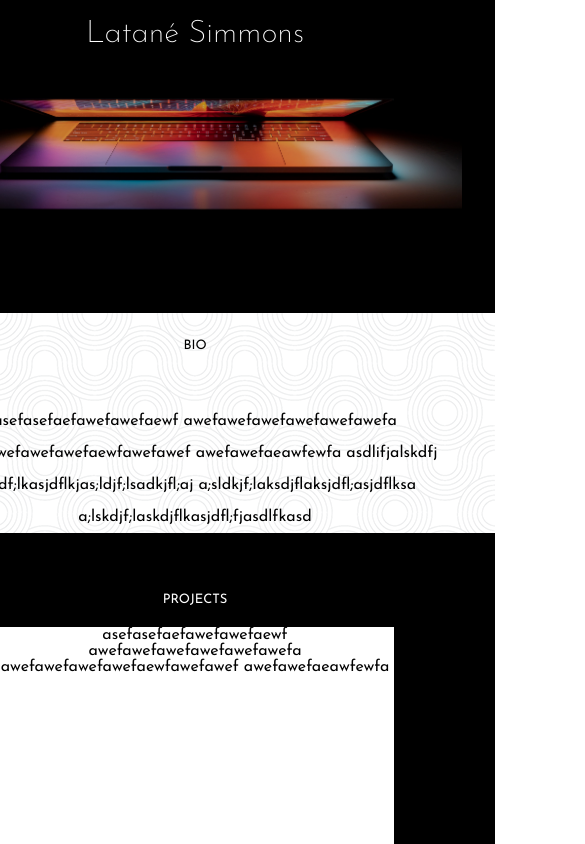
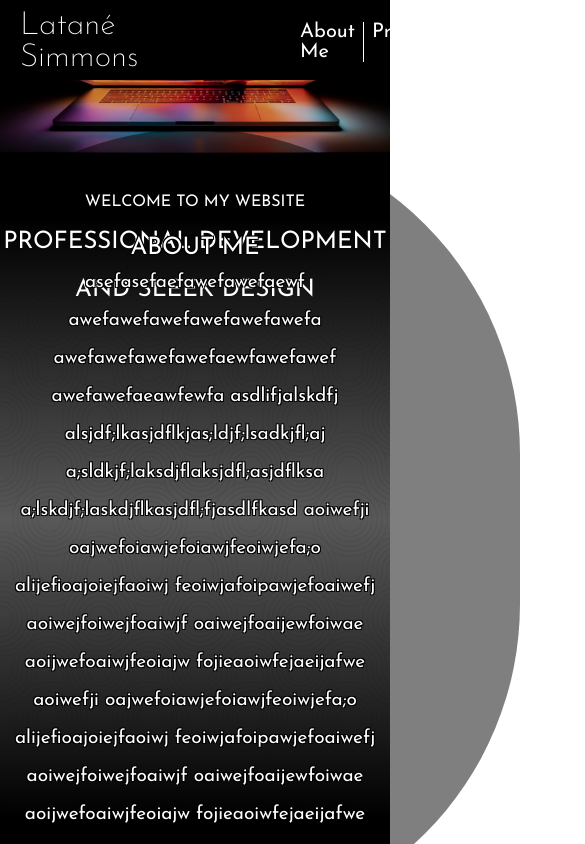
Before and after one commit to Latane-dev/Latane-dev.github.io, a plain HTML site: page index.html in a window 390 px wide. Shown: the top 844 px of the page, 585 px wide, since content can reach past the window. Drawn offline with Linux system fonts and the light colour scheme.

Commit message:
Add files via upload

```diff
--- a/index.css
+++ b/index.css
@@ -31,21 +31,22 @@ header {
 }
 
 .logowrap {
-    width: 20%;
     display: flex;
     justify-content: center;
 }
 
 #logo {
-    margin-left: 20px;
     height: 60px;
     width: 70px;
 }
 
 .header-banner h1 {
+    margin-left: 20px;
     color: #fff;
     font-size: 32px;
     font-weight: 200;
+    width: 20%;
+    text-align: center;
 }
 
 nav {
@@ -73,7 +74,6 @@ nav a:not(:last-child) {
 main {
     display: flex;
     flex-direction: column;
-    align-items: center;
     background-color: #000;
 }
 
@@ -99,54 +99,75 @@ main {
     text-transform: uppercase;
 }
 
-.mobile-slogan {
-    display: none;
-}
-
 #bio {
-    display: flex;
-    justify-content: center;
     background-color: #fff;
     background-image: url("./Images/repeated-square.webp");
 }
 
+.gradient {
+    display: flex;
+    justify-content: center;
+    align-items: center;
+    background: linear-gradient(#000, transparent, #000);
+    height: 600px;
+}
+
 .biowrapper {
+    display: flex;
+    flex-direction: column;
+    justify-content: center;
+    align-items: center;
     width: 600px;
     line-height: 2;
-    display: flex;
-    flex-direction: column;
-    align-items: center;
     text-align: center;
     margin-top: 20px;
+
+}
+
+.background-bio {
+    background-color: #000;
+    opacity: 0.3;
+    height: 70%;
+    width: 100%;
+    position: absolute;
+}
+
+.background-highlight {
+    width: 650px;
+    height: 800px;
+    border-radius: 900px;
+    background-color: #000;
+    opacity: 0.5;
+    position: absolute;
 }
 
 .biowrapper p {
+    text-align: center;
+    font-size: 19px;
     border-radius: 40px;
-}
-
-.bio-pic {
-    width: 300px;
-    height: 300px;
-    border-radius: 80px;
-    margin-right: 30px;
+    z-index: 2;
+    color: #fff;
+    text-shadow: -1px -1px 0 #000, 1px -1px 0 #000, -1px 1px 0 #000, 1px 1px 0 #000;
 }
 
 .bio-header {
+    color: #fff;
     height: 40px;
-    width: 80px;
     border-radius: 40px;
+    z-index: 2;
+    text-shadow: -1px -1px 0 #000, 1px -1px 0 #000, -1px 1px 0 #000, 1px 1px 0 #000;
 }
 
 h3 {
     text-align: center;
     padding-bottom: 20px;
-    font-size: 20px;
+    font-size: 24px;
 }
 
 
 .project-header {
     color: #fff;
-    margin-top: 60px;
+    margin-top: 400px;
     background-color: #000;
 }
 .projectwrapper {
@@ -172,7 +193,6 @@ footer {
     justify-content: center;
     align-items: center;
     border-top: 1px solid black;
-    overflow: hidden;
 
 }
 
@@ -186,109 +206,3 @@ footer {
     height: 60px;
     width: 70px;
 }
-
-
-@media only screen and (max-width: 600px) {
-    * {
-        max-width: 600px !important;
-    }
-
-    body {
-      display: flex !important;
-      flex-direction: column !important;
-      align-items: center !important;
-    }
-
-    header {
-        height: 60px;
-        max-width: 600px !important;
-        display: flex !important;
-        justify-content: center !important;
-        text-align: center !important;
-        justify-self: center !important;
-    }
-
-    .header-banner {
-        justify-content: center;
-        max-width: 600px !important;
-    }
-
-    .header-banner h1 {
-        font-size: 8vw;
-    }
-
-    .logowrap {
-        display: none !important;
-    }
-
-    nav {
-        display: none !important;
-    }
-
-    main {
-        max-width: 600px !important;
-        justify-content: center !important;
-    }
-
-    .mission-container {
-        max-width: 600px !important;
-        max-height: 450px !important;
-    }
-
-    #mission {
-        max-width: 600px;
-        max-height: 300px;
-    }
-
-    .mission-banner {
-        display: none !important;
-    }
-
-    .mobile-slogan {
-        display: block !important;
-        text-align: center;
-    }
-
-    h3 {
-        font-size: 13px !important;
-        padding-bottom: 0 !important;
-    }
-
-    #bio {
-        max-width: 600px !important;
-    }
-    .bio-pic {
-        display: none !important;
-    }
-
-    .bio-header {
-        font-size: 13px !important;
-    }
-
-    .projectwrapper {
-        flex-direction: column !important;
-        align-items: center !important;
-    }
-
-    .project-box {
-        margin-right: none;
-        margin-left: none;
-    }
-
-    footer {
-        max-width: 600px !important;
-        border: none !important;
-    }
-
-    .contact {
-        margin: 0;
-    }
-
-    .contact img {
-        display: none !important;
-    }
-
-    .phone {
-        display: none !important;
-    }
-  }
--- a/index.html
+++ b/index.html
@@ -15,12 +15,12 @@
 <body>
     <header>
         <div class="header-banner">
+            <h1>Latané Simmons</h1>
             <div class="logowrap">
-                <img src="./Images/logo.png" id="logo">
+                <div id="logo"></div>
             </div>
-            <h1>Latané Simmons</h1>
             <nav>
-                <a href="" class="nav-link"><h2>Bio</h2></a>
+                <a href="" class="nav-link"><h2>About Me</h2></a>
                 <a href="" class="nav-link"><h2>Projects</h2></a>
                 <a href="" class="nav-link"><h2>Contact</h2></a>
             </nav>
@@ -35,13 +35,13 @@
                 <h3>Professional development and sleek design</h3>
             </div>
         </div>
-        <h3 class="mobile-slogan">Professional development and sleek design</h3>
 
         <section id="bio">
-            <img src="./Images/standinprofilepic.webp" class="bio-pic">
+            <div class="gradient">
                 <div class="biowrapper">
-                <h3 class="bio-header">BIO</h3>
-                <br>
+                    <div class="background-bio"></div>
+                    <div class="background-highlight"></div>
+                    <h3 class="bio-header">ABOUT ME</h3>
                     <p>asefasefaefawefawefaewf
                         awefawefawefawefawefawefa
                         awefawefawefawefaewfawefawef
@@ -49,7 +49,16 @@
                         alsjdf;lkasjdflkjas;ldjf;lsadkjfl;aj
                         a;sldkjf;laksdjflaksjdfl;asjdflksa
                         a;lskdjf;laskdjflkasjdfl;fjasdlfkasd
+                        aoiwefji oajwefoiawjefoiawjfeoiwjefa;o
+                        alijefioajoiejfaoiwj feoiwjafoipawjefoaiwefj
+                        aoiwejfoiwejfoaiwjf oaiwejfoaijewfoiwae
+                        aoijwefoaiwjfeoiajw fojieaoiwfejaeijafwe
+                        aoiwefji oajwefoiawjefoiawjfeoiwjefa;o
+                        alijefioajoiejfaoiwj feoiwjafoipawjefoaiwefj
+                        aoiwejfoiwejfoaiwjf oaiwejfoaijewfoiwae
+                        aoijwefoaiwjfeoiajw fojieaoiwfejaeijafwe
                     </p>
+                </div>
             </div>
         </section>
 
```
Also changed, not shown: 2 other files. Lines whose indentation alone changed are shown as unchanged.
